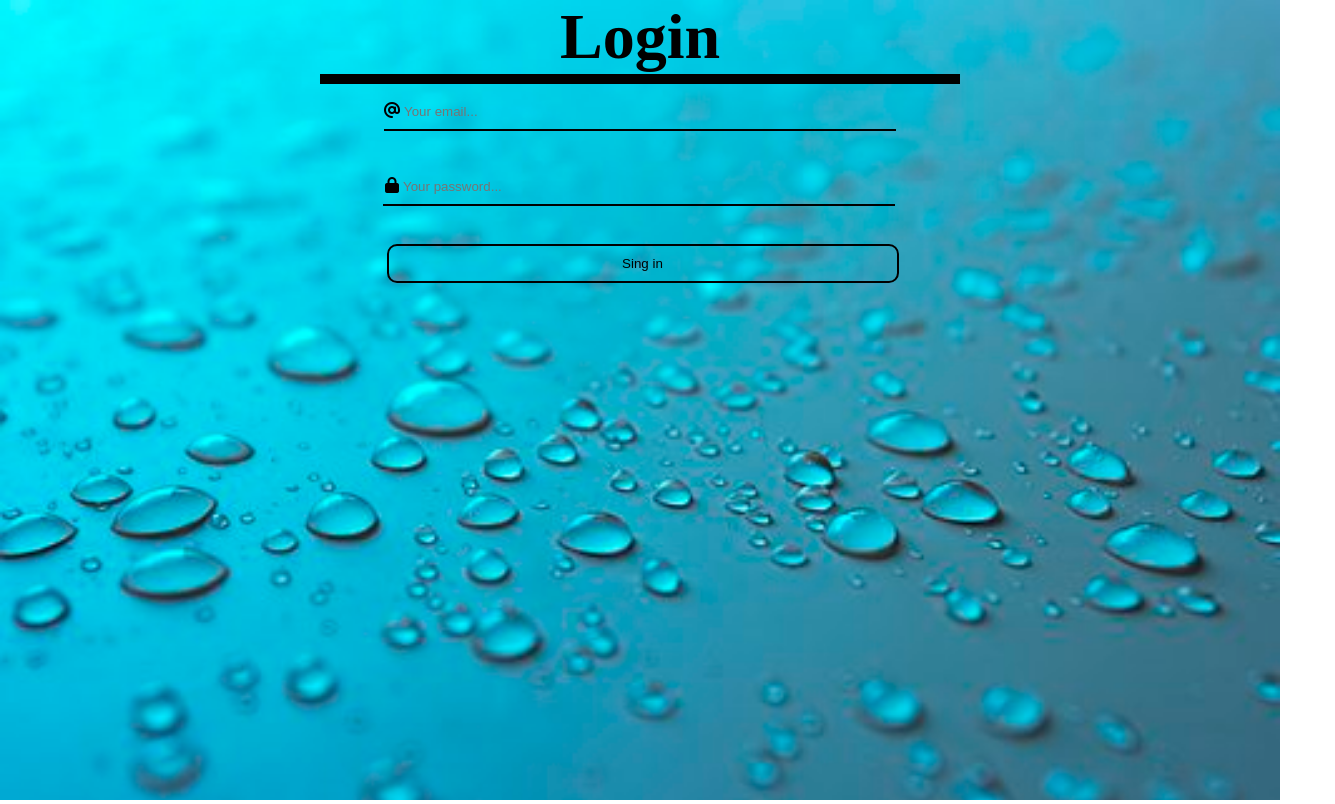
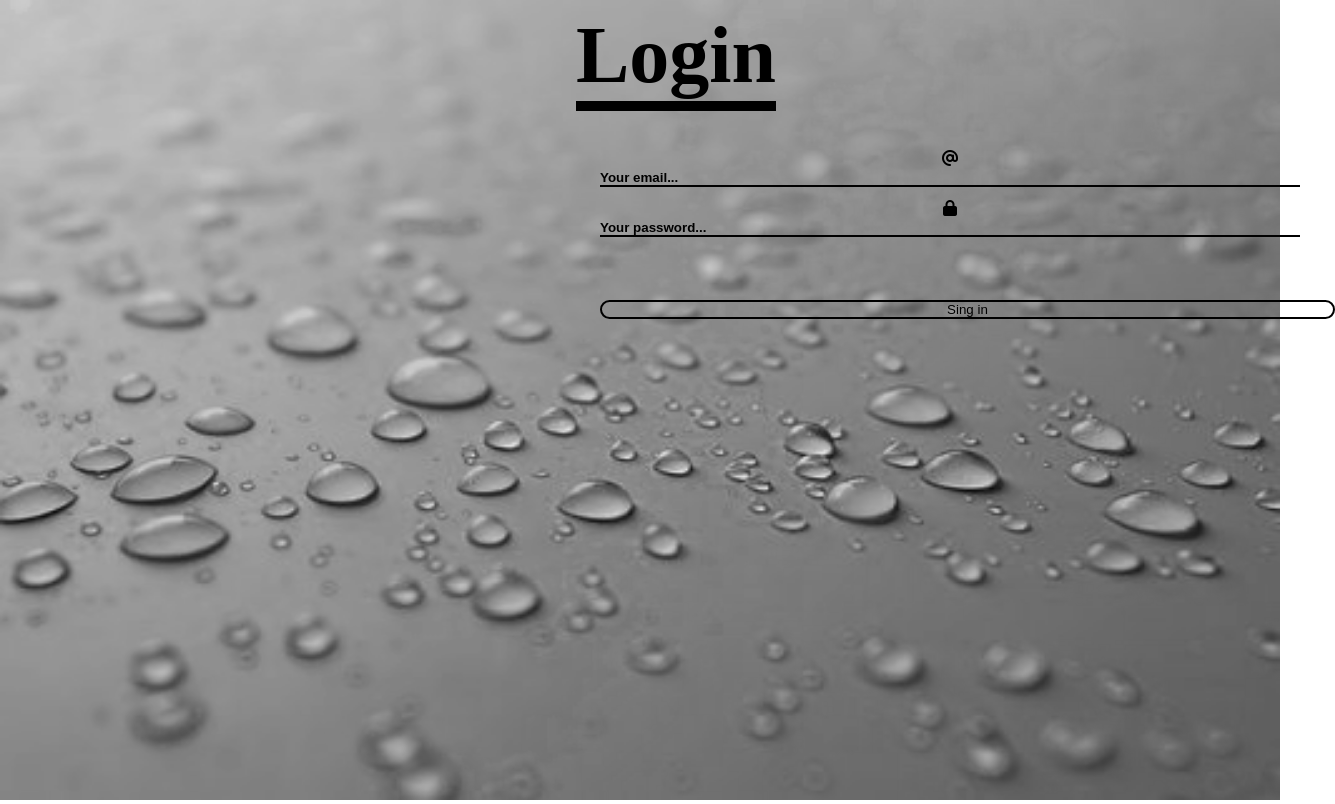
Before and after one commit to fbw-d09/uib-data-transparent-login-pawel-w88, a website: page index.html in a window 1280 px wide. Shown: the whole page, 1335 px wide, since content can reach past the window. Drawn offline with Linux system fonts and the light colour scheme.

Commit message:
fix test

```diff
--- a/index.html
+++ b/index.html
@@ -7,42 +7,45 @@
     <title>Login</title>
     <link rel="stylesheet" href="./style.css" />
 
-    <link rel="stylesheet" href="https://cdnjs.cloudflare.com/ajax/libs/font-awesome/5.15.3/css/all.min.css">
+    <link
+      rel="stylesheet"
+      href="https://cdnjs.cloudflare.com/ajax/libs/font-awesome/5.15.3/css/all.min.css"
+    />
 
     <script
-    src="https://kit.fontawesome.com/6a73fd1a1f.js"
-    crossorigin="anonymous"
-  ></script>
-
+      src="https://kit.fontawesome.com/6a73fd1a1f.js"
+      crossorigin="anonymous"
+    ></script>
   </head>
   <body>
     <div class="container">
       <h1>Login</h1>
 
-      <form><i class="fa-solid fa-at"></i>
+      <img src="./drops-6392473__340.jpg" alt="bg-i" />
+
+      <form class="form1">
+        <i class="fa-solid fa-at"></i>
         <input
-
           type="email"
           name="inputemail"
           id="inputemail"
           placeholder="Your email..."
         />
-        <br />
-        <br />
+      </form>
+
+      <form class="form2">
         <i class="fa-solid fa-lock"></i>
-
         <input
           type="password"
           name="inputpassword"
           id="password-input"
           placeholder="Your password..."
         />
-        <br>
-        <br>
+        <br />
+        <br />
 
-        <input class="clic" type="submit" value="Sing in">
     </form>
-      </form>
+    <input class="clic" type="submit" value="Sing in" />
     </div>
   </body>
 </html>
--- a/style.css
+++ b/style.css
@@ -5,19 +5,22 @@
 }
 
 .container {
-  background-image: url(./drops-6392473__340.jpg);
+  position: relative;
+}
+
+img {
   width: 100vw;
   height: 100vh;
-  background-repeat: no-repeat;
-  background-size: cover;
-  background-image: linear-gradient(black
-  );
+  filter: grayscale(100%);
 }
 
 h1 {
-  font-size: 4rem;
+  font-size: 5rem;
   text-align: center;
-  margin: 0 25%;
+  position: absolute;
+  top: 10px;
+  left: 45%;
+  z-index: 1;
   border-bottom: 10px solid #000;
 }
 
@@ -25,24 +28,39 @@ form {
   text-align: center;
 }
 
+.form1 {
+  position: absolute;
+  top: 150px;
+  left: 600px;
+}
+
+.form2 {
+  position: absolute;
+  top: 200px;
+  left: 600px;
+}
+
 input {
   border: none;
+  width: 700px;
   border-bottom: 2px solid black;
-  width: 40%;
-  padding: 10px 20px;
-  margin: 10px 0;
-  margin-left: -20px;
   box-sizing: border-box;
   background: transparent;
   outline: none;
+
 }
 
-input:hover {
-    font-weight: 900;
-}
+
+::placeholder {
+    font-weight: bold;
+    color: #000;
+  }
 
 .clic {
+  width: 735px;
   border: 2px solid black;
   border-radius: 10px;
-  margin-left: 5px;
+  position: absolute;
+  top: 300px;
+  left: 600px;
 }
```
